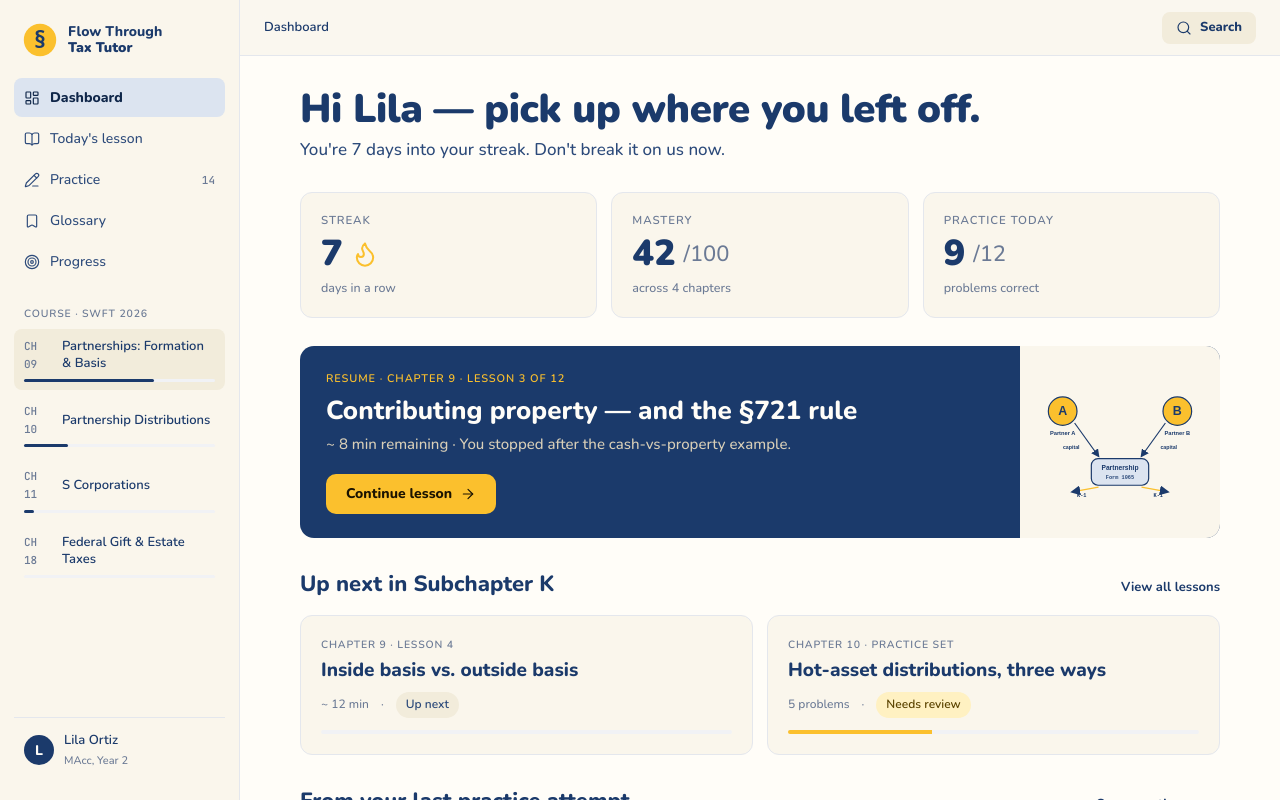
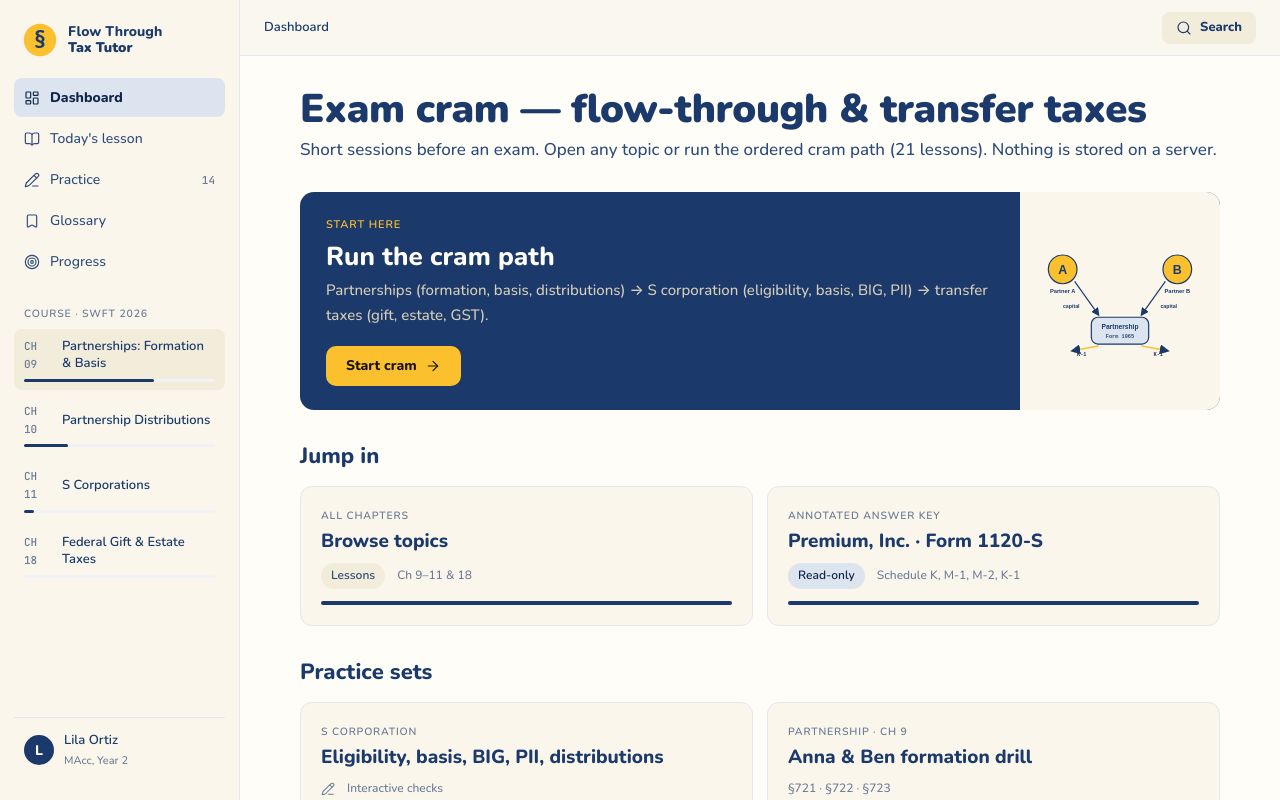
Before and after one commit to uyen0220/flow-through-tax-tutor, a React (Vite) app in the folder tax-tutor/: page / in a window 1280 px wide. Built offline with nearby package versions, Linux system fonts and the light colour scheme.

Commit message:
feat: expand cram path to 21 lessons (Ch 9, 10, 11, 18) and update Dashboard copy

```diff
--- a/tax-tutor/src/components/Dashboard.jsx
+++ b/tax-tutor/src/components/Dashboard.jsx
@@ -1,42 +1,32 @@
-import { Icon, Button, Pill, Ref } from './Primitives';
+import { Icon, Button, Pill } from './Primitives';
+import { CRAM_LESSON_ORDER } from '../data/cramSession';
 
-export function Dashboard({ onOpenLesson, onOpenPractice }) {
+export function Dashboard({ onStartCram, onOpenTopics, onOpenLesson, onOpenPractice, onOpenPremium }) {
   return (
     <div className="dash">
-      <h1>Hi Lila — pick up where you left off.</h1>
-      <div className="greeting-sub">You're 7 days into your streak. Don't break it on us now.</div>
-
-      <div className="stats">
-        <div className="stat">
-          <div className="lbl">Streak</div>
-          <div className="val">
-            7
-            <Icon name="flame" size={28} color="var(--highlight)" />
-          </div>
-          <div className="sub">days in a row</div>
-        </div>
-        <div className="stat">
-          <div className="lbl">Mastery</div>
-          <div className="val">
-            42<span style={{ fontSize: 22, color: 'var(--ink-2)', fontWeight: 500 }}>/100</span>
-          </div>
-          <div className="sub">across 4 chapters</div>
-        </div>
-        <div className="stat">
-          <div className="lbl">Practice today</div>
-          <div className="val">
-            9<span style={{ fontSize: 22, color: 'var(--ink-2)', fontWeight: 500 }}>/12</span>
-          </div>
-          <div className="sub">problems correct</div>
-        </div>
+      <h1>Exam cram — flow-through & transfer taxes</h1>
+      <div className="greeting-sub">
+        Short sessions before an exam. Open any topic or run the ordered cram path ({CRAM_LESSON_ORDER.length}{' '}
+        lessons). Nothing is stored on a server.
       </div>
 
-      <div className="resume" onClick={onOpenLesson}>
+      <div
+        className="resume"
+        onClick={onStartCram}
+        style={{ marginBottom: 28, cursor: 'pointer' }}
+        role="button"
+        tabIndex={0}
+        onKeyDown={e => e.key === 'Enter' && onStartCram()}
+      >
         <div className="body">
-          <div className="eyebrow">Resume · Chapter 9 · Lesson 3 of 12</div>
-          <h3>Contributing property — and the §721 rule</h3>
-          <div className="sub">~ 8 min remaining · You stopped after the cash-vs-property example.</div>
-          <Button variant="primary" iconRight="arrow-right">Continue lesson</Button>
+          <div className="eyebrow">Start here</div>
+          <h3>Run the cram path</h3>
+          <div className="sub">
+            Partnerships (formation, basis, distributions) → S corporation (eligibility, basis, BIG, PII) → transfer taxes (gift, estate, GST).
+          </div>
+          <Button variant="primary" iconRight="arrow-right">
+            Start cram
+          </Button>
         </div>
         <div className="art">
           <img src="/illustration-partnership.svg" alt="" style={{ width: '100%' }} />
@@ -44,47 +34,67 @@ export function Dashboard({ onOpenLesson, onOpenPractice }) {
       </div>
 
       <div className="section-head">
-        <h2>Up next in Subchapter K</h2>
-        <a href="#" onClick={e => e.preventDefault()}>View all lessons</a>
+        <h2>Jump in</h2>
       </div>
       <div className="grid-2">
-        <div className="lesson-card" onClick={onOpenLesson}>
-          <div className="eyebrow">Chapter 9 · Lesson 4</div>
-          <div className="title">Inside basis vs. outside basis</div>
+        <div className="lesson-card" onClick={onOpenTopics}>
+          <div className="eyebrow">All chapters</div>
+          <div className="title">Browse topics</div>
           <div className="meta">
-            <span>~ 12 min</span> · <Pill variant="neutral">Up next</Pill>
-          </div>
-          <div className="lc-progress"><div style={{ width: '0%' }} /></div>
-        </div>
-        <div className="lesson-card" onClick={onOpenPractice}>
-          <div className="eyebrow">Chapter 10 · Practice set</div>
-          <div className="title">Hot-asset distributions, three ways</div>
-          <div className="meta">
-            <span>5 problems</span> · <Pill variant="warn">Needs review</Pill>
+            <Pill variant="neutral">Lessons</Pill>
+            <span>Ch 9–11 &amp; 18</span>
           </div>
           <div className="lc-progress">
-            <div style={{ width: '35%', background: 'var(--highlight)' }} />
+            <div style={{ width: '100%' }} />
+          </div>
+        </div>
+        <div className="lesson-card" onClick={onOpenPremium}>
+          <div className="eyebrow">Annotated answer key</div>
+          <div className="title">Premium, Inc. · Form 1120-S</div>
+          <div className="meta">
+            <Pill variant="ok">Read-only</Pill>
+            <span>Schedule K, M-1, M-2, K-1</span>
+          </div>
+          <div className="lc-progress">
+            <div style={{ width: '100%', background: 'var(--accent)' }} />
           </div>
         </div>
       </div>
 
       <div className="section-head" style={{ marginTop: 28 }}>
-        <h2>From your last practice attempt</h2>
-        <a href="#" onClick={e => e.preventDefault()}>Open practice queue</a>
+        <h2>Practice sets</h2>
       </div>
       <div className="grid-2">
-        <div className="lesson-card">
-          <div className="eyebrow">Got tripped up</div>
-          <div className="title" style={{ fontSize: 18 }}>§704(b) substantial-economic-effect test</div>
+        <div className="lesson-card" onClick={() => onOpenPractice('s-corp-core')}>
+          <div className="eyebrow">S corporation</div>
+          <div className="title">Eligibility, basis, BIG, PII, distributions</div>
           <div className="meta">
-            <Ref>§704(b)</Ref> <Pill variant="err">2 of 3 missed</Pill>
+            <Icon name="pencil-line" size={14} />
+            <span>Interactive checks</span>
           </div>
         </div>
-        <div className="lesson-card">
-          <div className="eyebrow">Solid</div>
-          <div className="title" style={{ fontSize: 18 }}>Schedule K-1 line items, top to bottom</div>
+        <div className="lesson-card" onClick={() => onOpenPractice('partnership-formation')}>
+          <div className="eyebrow">Partnership · Ch 9</div>
+          <div className="title">Anna &amp; Ben formation drill</div>
           <div className="meta">
-            <Ref>Sch. K-1</Ref> <Pill variant="ok">5 of 5 correct</Pill>
+            <span>§721 · §722 · §723</span>
+          </div>
+        </div>
+      </div>
+
+      <div className="grid-2" style={{ marginTop: 14 }}>
+        <div className="lesson-card" onClick={() => onOpenPractice('transfer-tax-quick')}>
+          <div className="eyebrow">Ch 18</div>
+          <div className="title">Gift &amp; estate warm-up</div>
+          <div className="meta">
+            <span>True/false + concepts</span>
+          </div>
+        </div>
+        <div className="lesson-card" onClick={() => onOpenLesson('p-ch9-i-partnership-overview')}>
+          <div className="eyebrow">Lesson</div>
+          <div className="title">Partnership formation (read)</div>
+          <div className="meta">
+            <span>Open in reader</span>
           </div>
         </div>
       </div>
--- /dev/null
+++ b/tax-tutor/src/data/cramSession.js
@@ -0,0 +1,31 @@
+/** Ordered lesson IDs for the exam-cram path (Ch 9 → Ch 10 → S corp → transfer taxes). */
+export const CRAM_LESSON_ORDER = [
+  // Ch 9 — Partnerships: Formation & Basis
+  'p-ch9-i-partnership-overview',
+  'p-ch9-ii-formation-721723',
+  'p-ch9-v-k1-allocations-704bc',
+  'p-ch9-vi-partner-basis-liabilities-capital',
+  'p-ch9-vii-loss-limits-selfemployment-nii-planning',
+  // Ch 10 — Partnership Distributions
+  'p-ch10-i-definitions-hot-assets',
+  'p-ch10-ii-proportionate-current',
+  'p-ch10-iii-liquidating-proportionate',
+  'p-ch10-vi-sale-interest-741-751-corporate',
+  // Ch 11 — S Corporations
+  's-overview',
+  's-eligibility-election',
+  's-items-basis',
+  's-distributions-aaa',
+  's-big-pii',
+  's-allocations-property',
+  // Ch 18 — Federal Gift & Estate Taxes
+  't18-unified-gift',
+  't18-gift-tax-computation',
+  't18-estate-formula',
+  't18-estate-gst',
+  't18-charitable-marital',
+  't18-special-valuation',
+];
+
+export const DEFAULT_LESSON_ID = 's-overview';
+export const DEFAULT_PRACTICE_SET_ID = 's-corp-core';
```
